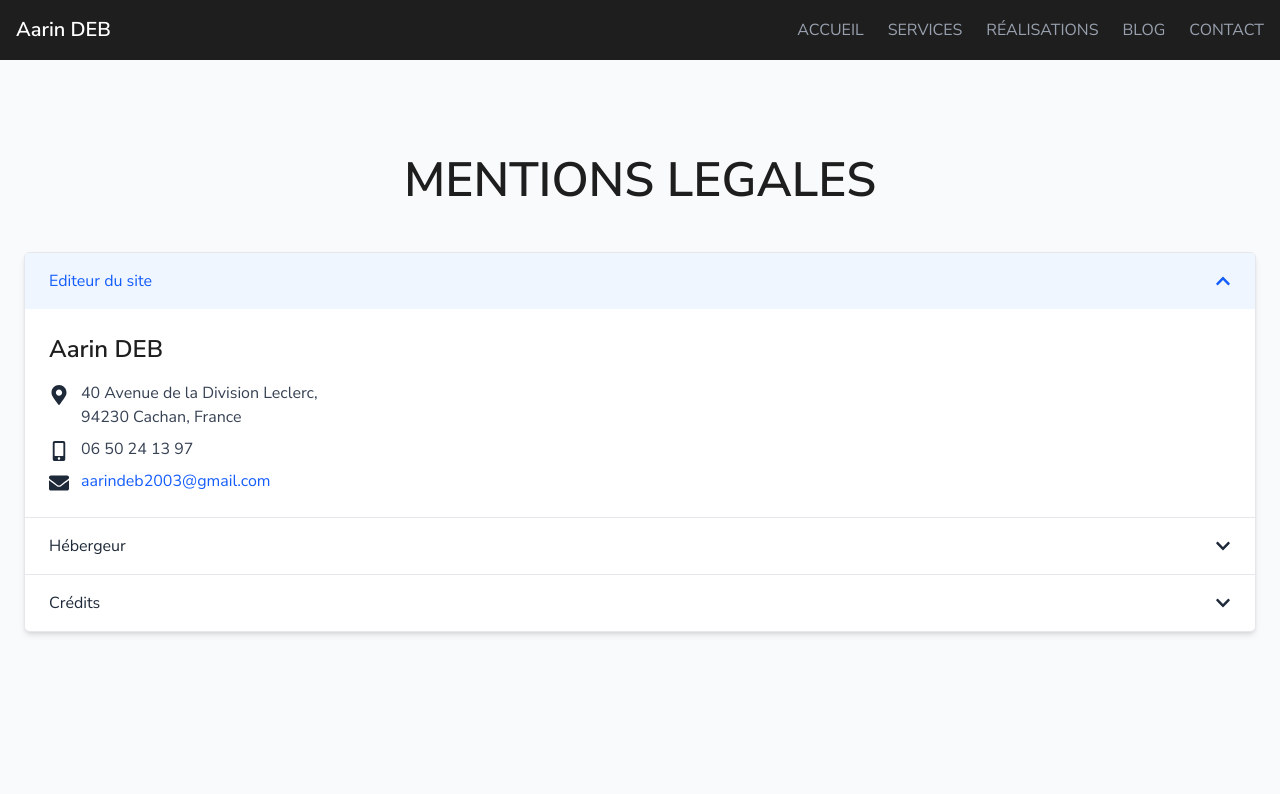
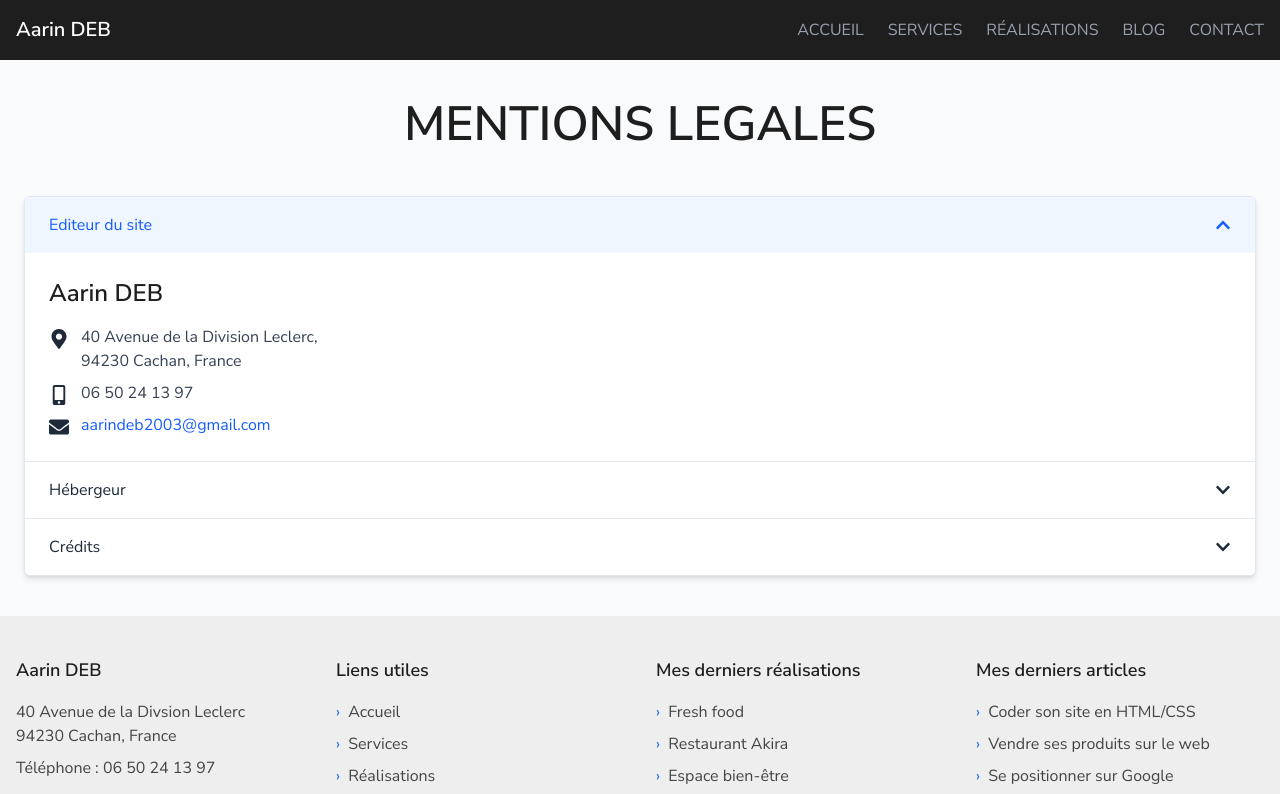
Before and after one commit to userXXIIXII/cv_react, a React (Vite) app: page /mentionsLegales in a window 1280 px wide. Shown: the top 794 px of the page. Built offline with nearby package versions, Linux system fonts and the light colour scheme.

Commit message:
Ajustement des espacements

```diff
--- a/src/pages/MentionsLegales.jsx
+++ b/src/pages/MentionsLegales.jsx
@@ -26,7 +26,7 @@ function MentionsLegales() {
     };
 
     return (
-        <main className="w-full min-h-screen flex flex-col bg-gray-50 pt-24 pb-20 px-4 md:px-6">
+        <main className="w-full flex-grow flex flex-col bg-gray-50 py-10 px-4 md:px-6">
 
             {/* Conteneur principal */}
             <div className='w-full max-w-4xl mx-auto'>
@@ -146,7 +146,6 @@ function MentionsLegales() {
                         </div>
                     )}
                 </div>
-
             </div>
         </main>
     )
```
